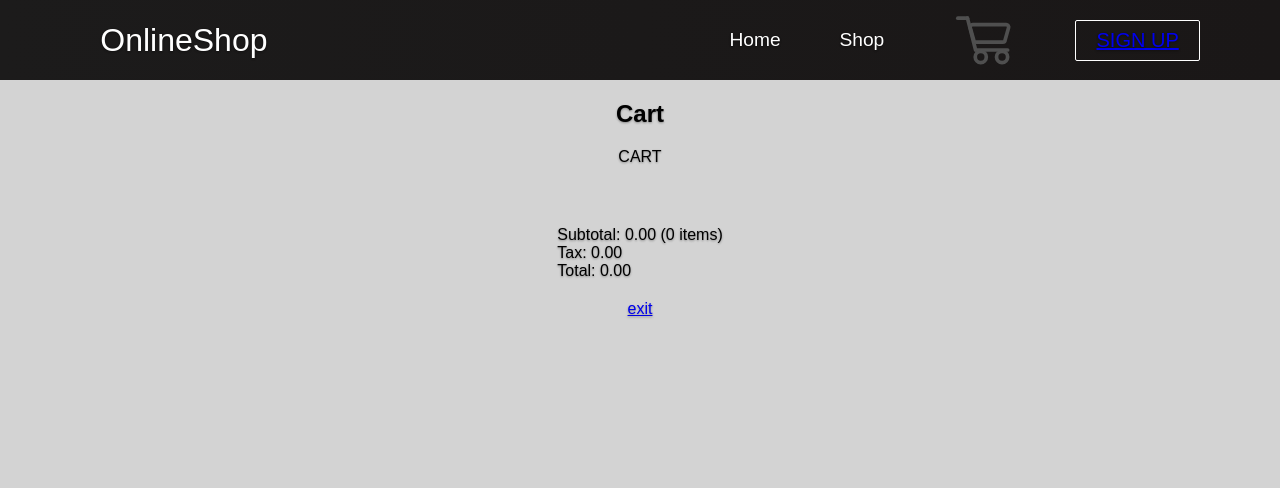
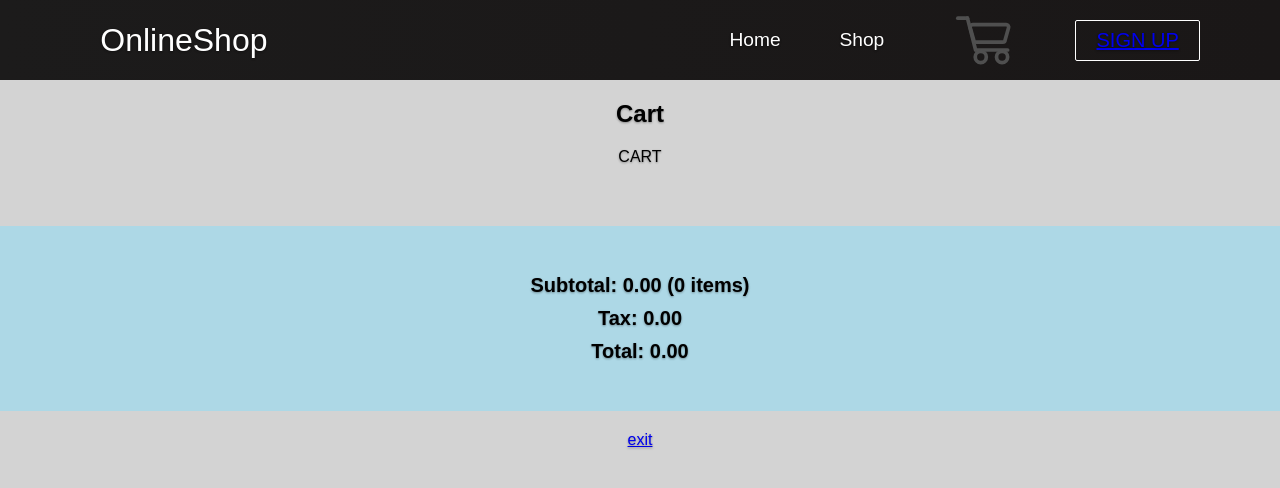
Before and after one commit to pinkx-xlink/react-shopping-cart-project, a React (Create React App) app in the folder shopping-cart/: page /cart in a window 1280 px wide. Shown: the top 488 px of the page. Built offline with nearby package versions, Linux system fonts and the light colour scheme.

Commit message:
Stylize the .total element: add background color, size, flex, padding, bold font, etc.

```diff
--- a/shopping-cart/src/components/pages/pages.css
+++ b/shopping-cart/src/components/pages/pages.css
@@ -60,3 +60,16 @@ article {
     padding: 10px;
     height: 50px;
 }
+
+.total {
+    display: flex;
+    flex-direction: column;
+    align-items: center;
+    gap: 10px;
+    font-size: 20px;
+    font-weight: bold;
+    background-color: lightblue;
+    width: 100%;
+    padding-bottom: 3rem;
+    padding-top: 3rem;
+}
```
